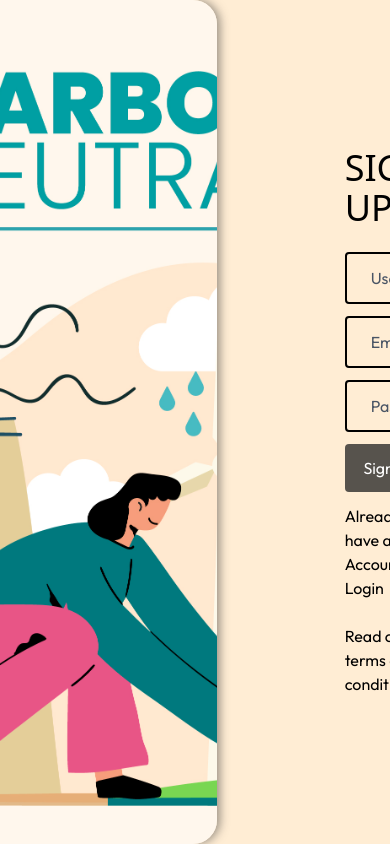
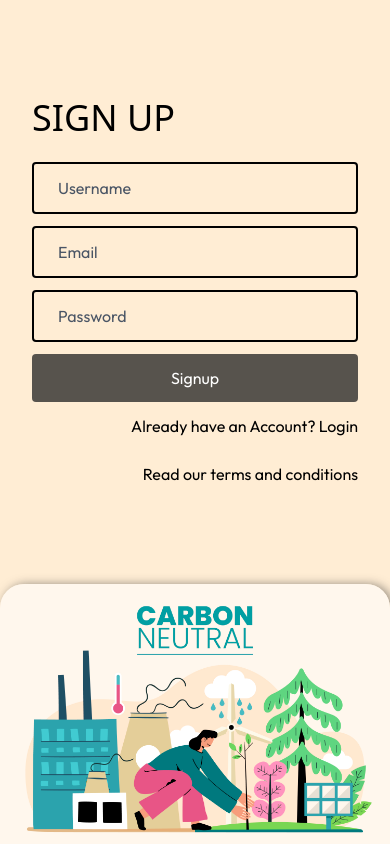
Before and after one commit to pixelPicker/carbconnect, a React (Vite) app: page /signup in a window 390 px wide. Built offline with nearby package versions, Linux system fonts and the light colour scheme; no server answers.

Commit message:
added responsiveness to the auth pages

```diff
--- a/src/pages/Signin.jsx
+++ b/src/pages/Signin.jsx
@@ -34,9 +34,9 @@ function Signin() {
     dispatch(signin({ email, password }))
   }
   return (
-    <section className="flex overflow-y-hidden bg-orange-100 min-h-screen">
-      <img src="src/assets/images/illco2.jpg" alt="" className="w-5/9 aspect-[16/9] object-cover rounded-r-3xl shadow-[3px_0px_10px_0px_rgba(51,51,51,.5)]" />
-      <div className="flex flex-1 gap-3 justify-center items-center flex-col !p-32">
+    <section className="flex flex-col-reverse lg:flex-row overflow-y-hidden bg-orange-100 min-h-screen">
+      <img src="src/assets/images/illco2.jpg" alt="" className="lg:w-5/9 lg:aspect-[16/9] object-cover rounded-t-3xl lg:rounded-r-3xl shadow-[3px_0px_10px_0px_rgba(51,51,51,.5)]" />
+      <div className="flex flex-1 gap-3 justify-center items-center flex-col !p-8 sm:!p-16 md:!p-32">
         <h1 className="text-4xl font-Karla self-start">SIGN IN</h1>
 
         <form onSubmit={handleSubmit(onSubmit)} method="POST" className="w-full ">
@@ -75,8 +75,8 @@ function Signin() {
         </form>
 
         <div className="flex flex-col items-end self-end font-Outfit">
-          <Link to={"/signup"} className="hover:text-gray-950 active:text-gray-800">Don't have an Account? Create one</Link><br />
-          <Link to={"https://goo.gl/eEeXsY"} className="hover:text-gray-950 active:text-gray-800">Read our terms and conditions</Link>
+          <Link to={"/signup"} className="text-right hover:text-gray-950 active:text-gray-800">Don't have an Account? Create one</Link><br />
+          <Link to={"https://goo.gl/eEeXsY"} className="text-right hover:text-gray-950 active:text-gray-800">Read our terms and conditions</Link>
         </div>
       </div>
     </section>
--- a/src/pages/Signup.jsx
+++ b/src/pages/Signup.jsx
@@ -43,11 +43,13 @@ function Signup() {
   }
 
   return (
-    <section className="flex overflow-y-hidden bg-orange-100 min-h-screen">
-      <img src="src/assets/images/illco2.jpg" alt="" className="w-5/9 aspect-[16/9] object-cover rounded-r-3xl shadow-[3px_0px_10px_0px_rgba(51,51,51,.5)]" />
-      <div className="flex flex-1 gap-3 justify-center items-center flex-col !p-32">
+    <section className="flex flex-col-reverse lg:flex-row overflow-y-hidden bg-orange-100 min-h-screen">
+      <img src="src/assets/images/illco2.jpg" alt="" className="lg:w-5/9 lg:aspect-[16/9] object-cover rounded-t-3xl lg:rounded-r-3xl shadow-[3px_0px_10px_0px_rgba(51,51,51,.5)]" />
+      <div className="flex flex-1 gap-3 justify-center items-center flex-col !p-8 sm:!p-16 md:!p-32">
         <h1 className="text-4xl font-Karla self-start">SIGN UP</h1>
+
         <form onSubmit={handleSubmit(onSubmit)} method="POST" className="w-full ">
+
           <input
             type='text'
             id='userName'
@@ -93,8 +95,8 @@ function Signup() {
         </form>
 
         <div className="flex flex-col items-end self-end font-Outfit">
-          <Link to={"/signin"} className="hover:text-gray-950 active:text-gray-800">Already have an Account? Login</Link><br />
-          <Link to={"https://goo.gl/eEeXsY"} className="hover:text-gray-950 active:text-gray-800">Read our terms and conditions</Link>
+          <Link to={"/signin"} className="text-right hover:text-gray-950 active:text-gray-800">Already have an Account? Login</Link><br />
+          <Link to={"https://goo.gl/eEeXsY"} className="text-right hover:text-gray-950 active:text-gray-800">Read our terms and conditions</Link>
         </div>
       </div>
     </section>
```
